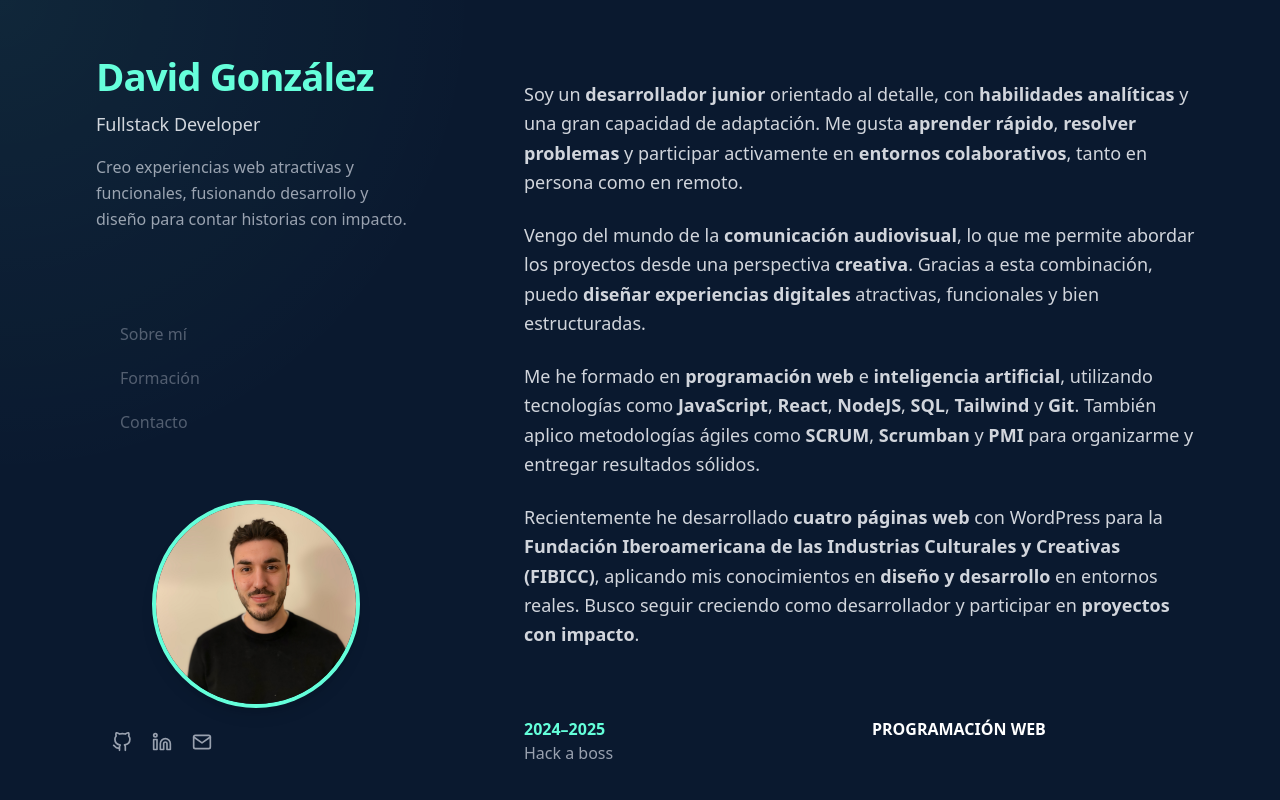
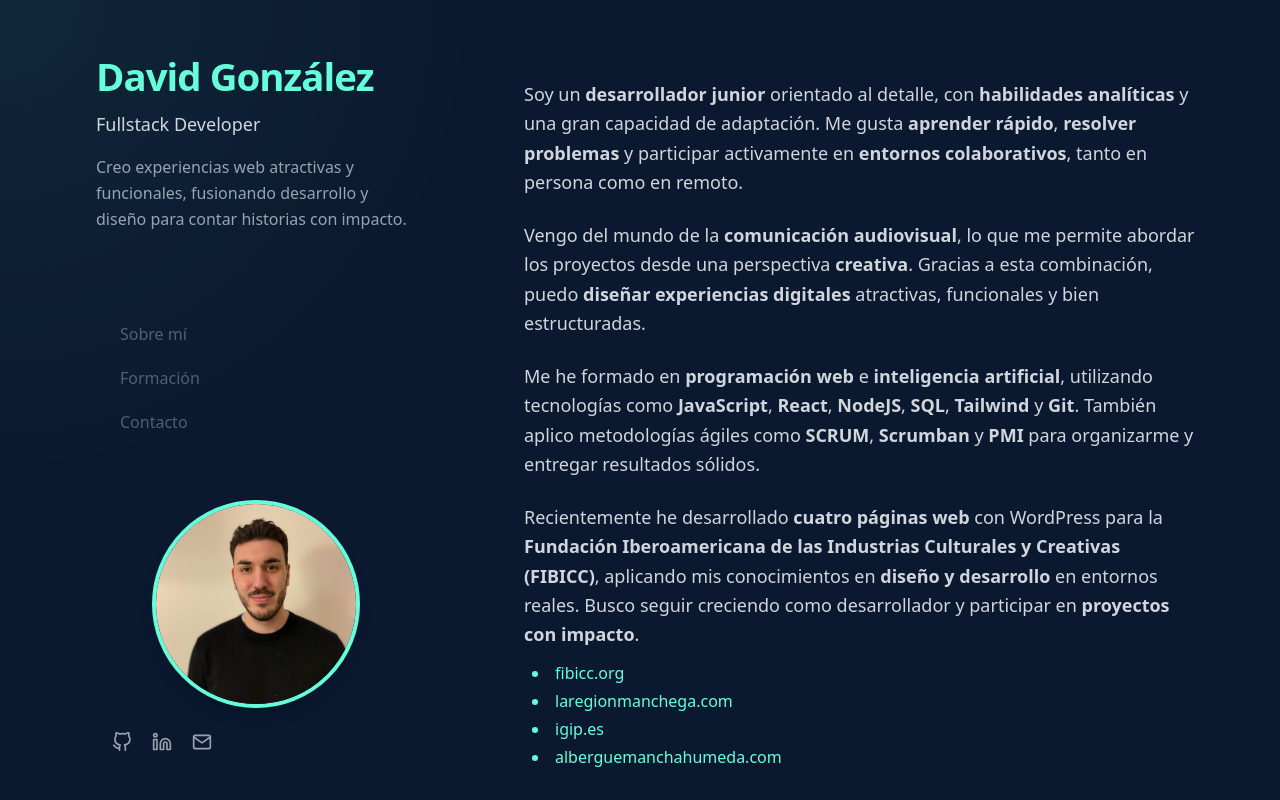
Before and after one commit to Dav993/Personal, a React (Vite) app in the folder client/: page / in a window 1280 px wide. Built offline with nearby package versions, Linux system fonts and the light colour scheme.

Commit message:
nueva experiencia

```diff
--- a/client/src/components/AboutSection.jsx
+++ b/client/src/components/AboutSection.jsx
@@ -37,18 +37,59 @@ function AboutSection() {
                     sólidos.
                 </p>
 
-                <p className="text-base sm:text-lg leading-relaxed">
+                <div className="text-base sm:text-lg leading-relaxed space-y-3">
+                    <p>
                         Recientemente he desarrollado{' '}
-                    <strong>cuatro páginas web</strong> con WordPress para la{' '}
+                        <strong>cuatro páginas web</strong> con WordPress para
+                        la{' '}
                         <strong>
-                        Fundación Iberoamericana de las Industrias Culturales y
-                        Creativas (FIBICC)
+                            Fundación Iberoamericana de las Industrias
+                            Culturales y Creativas (FIBICC)
                         </strong>
                         , aplicando mis conocimientos en{' '}
                         <strong>diseño y desarrollo</strong> en entornos reales.
-                    Busco seguir creciendo como desarrollador y participar en{' '}
-                    <strong>proyectos con impacto</strong>.
+                        Busco seguir creciendo como desarrollador y participar
+                        en <strong>proyectos con impacto</strong>.
                     </p>
+                    <ul className="list-disc list-inside text-sm sm:text-base text-[#64ffda] space-y-1 pl-2">
+                        <li>
+                            <a
+                                href="https://fibicc.org/"
+                                target="_blank"
+                                rel="noopener noreferrer"
+                            >
+                                fibicc.org
+                            </a>
+                        </li>
+                        <li>
+                            <a
+                                href="https://www.laregionmanchega.com/"
+                                target="_blank"
+                                rel="noopener noreferrer"
+                            >
+                                laregionmanchega.com
+                            </a>
+                        </li>
+                        <li>
+                            <a
+                                href="https://www.igip.es/"
+                                target="_blank"
+                                rel="noopener noreferrer"
+                            >
+                                igip.es
+                            </a>
+                        </li>
+                        <li>
+                            <a
+                                href="https://alberguemanchahumeda.com/"
+                                target="_blank"
+                                rel="noopener noreferrer"
+                            >
+                                alberguemanchahumeda.com
+                            </a>
+                        </li>
+                    </ul>
+                </div>
             </div>
         </section>
     );
```
Lines whose indentation alone changed are shown as unchanged.
